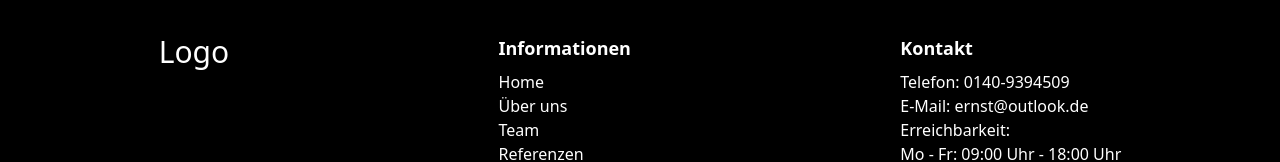
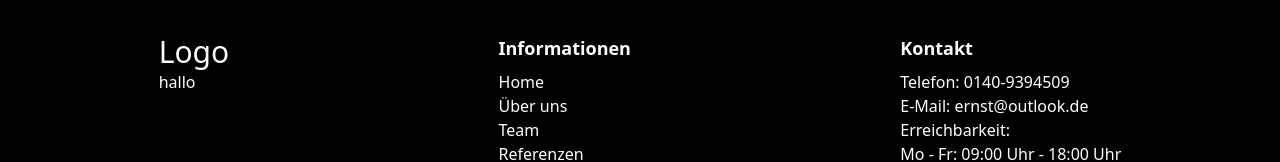
Before and after one commit to OliverThiam/KundenKatalog, a React (Vite) app: page / in a window 1280 px wide. Shown: the part 11232-11394 px from the top of the page. Built offline with nearby package versions, Linux system fonts and the light colour scheme.

Commit message:
Teständerung footer 1 <p>hallo</p>

```diff
--- a/src/komponenten/footer/Footer1.jsx
+++ b/src/komponenten/footer/Footer1.jsx
@@ -6,6 +6,7 @@ const Footer1 = () => {
       <div className="flex flex-col sm:flex-row justify-around">
         <div className="mb-6 sm:mb-0">
           <p className="text-3xl">Logo</p>
+          <p>hallo</p>
         </div>
         <div className="mb-6 sm:mb-0">
           <p className="text-lg font-bold mb-2">Informationen</p>
```
